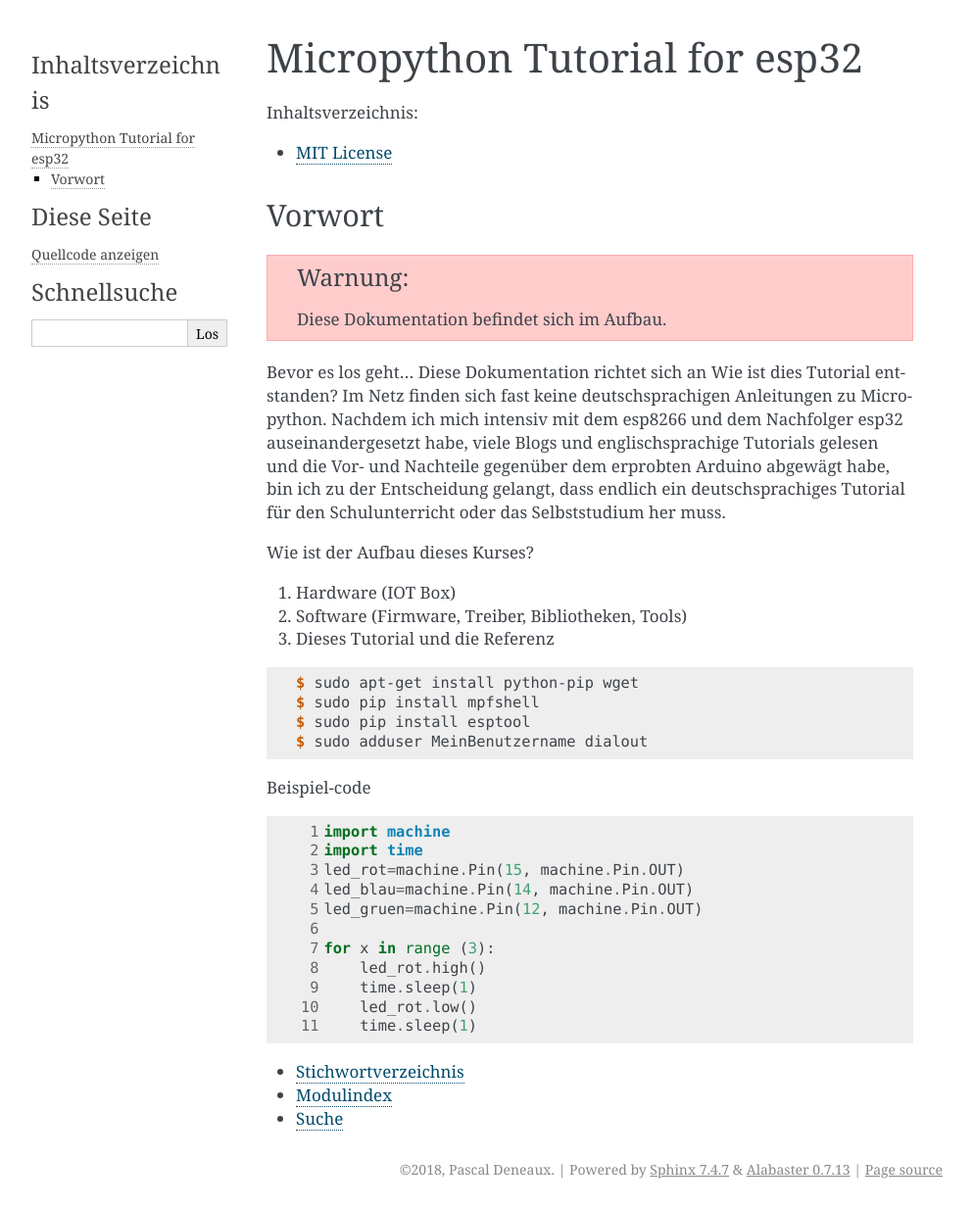
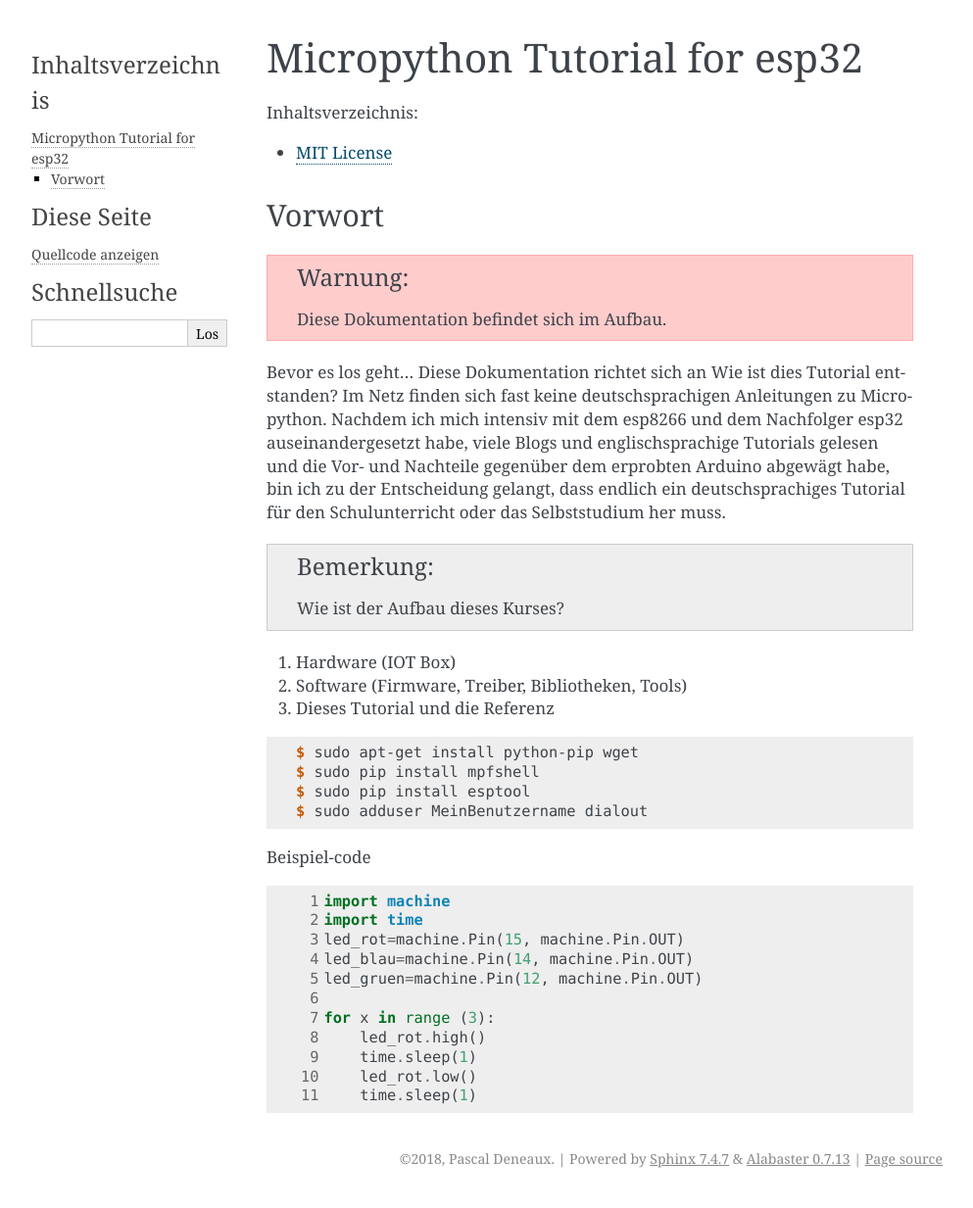
Before and after one commit to Tasm-Devil/Micropython-Tutorial-for-esp32, a Sphinx documentation site: the page built from docs/index.rst, in a window 1280 px wide. Shown: the whole page at 98% size, without its empty margins (148-1141 px from the left). Built offline with Sphinx 7.4.7, drawn with Linux system fonts in a browser that asks for light colours; some of the changed lines change nothing that is shown.

Commit message:
some minor changes

```diff
--- a/docs/index.rst
+++ b/docs/index.rst
@@ -2,7 +2,7 @@ Micropython Tutorial for esp32
 ==============================
 
 .. toctree::
-   :maxdepth: 3
+   :maxdepth: 2
    :caption: Inhaltsverzeichnis:
 
    license
@@ -18,7 +18,8 @@ Diese Dokumentation richtet sich an
 Wie ist dies Tutorial entstanden?
 Im Netz finden sich fast keine deutschsprachigen Anleitungen zu Micropython. Nachdem  ich mich intensiv mit dem esp8266 und dem Nachfolger esp32 auseinandergesetzt habe, viele Blogs und englischsprachige Tutorials gelesen und die Vor- und Nachteile gegenüber dem erprobten Arduino abgewägt habe, bin ich zu der Entscheidung gelangt, dass endlich ein deutschsprachiges Tutorial für den Schulunterricht oder das Selbststudium her muss.
 
-Wie ist der Aufbau dieses Kurses?
+.. note::
+    Wie ist der Aufbau dieses Kurses?
 
 #. Hardware (IOT Box)
 #. Software (Firmware, Treiber, Bibliotheken, Tools)
@@ -47,7 +48,3 @@ Beispiel-code
        time.sleep(1)
        led_rot.low()
        time.sleep(1)
-
-* :ref:`genindex`
-* :ref:`modindex`
-* :ref:`search`
```
